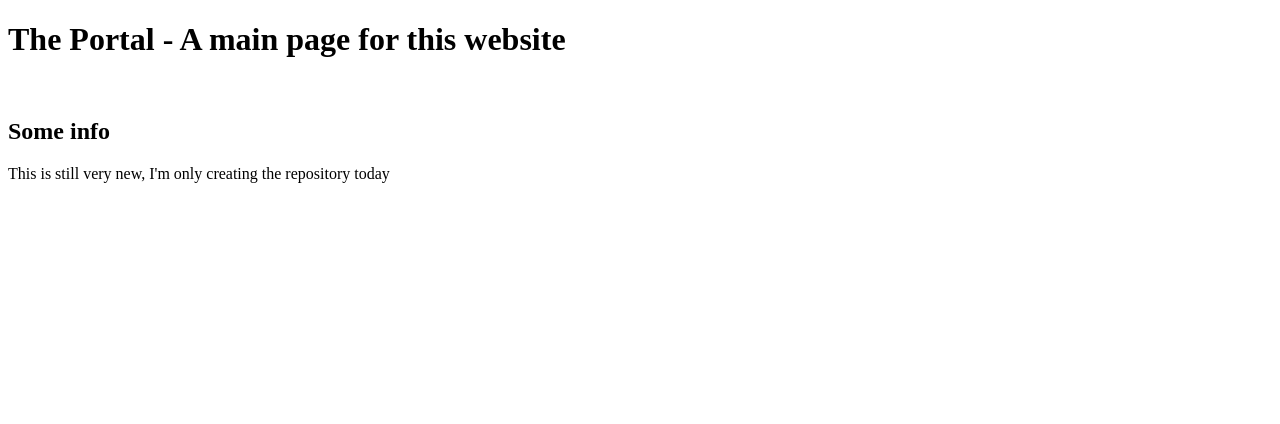
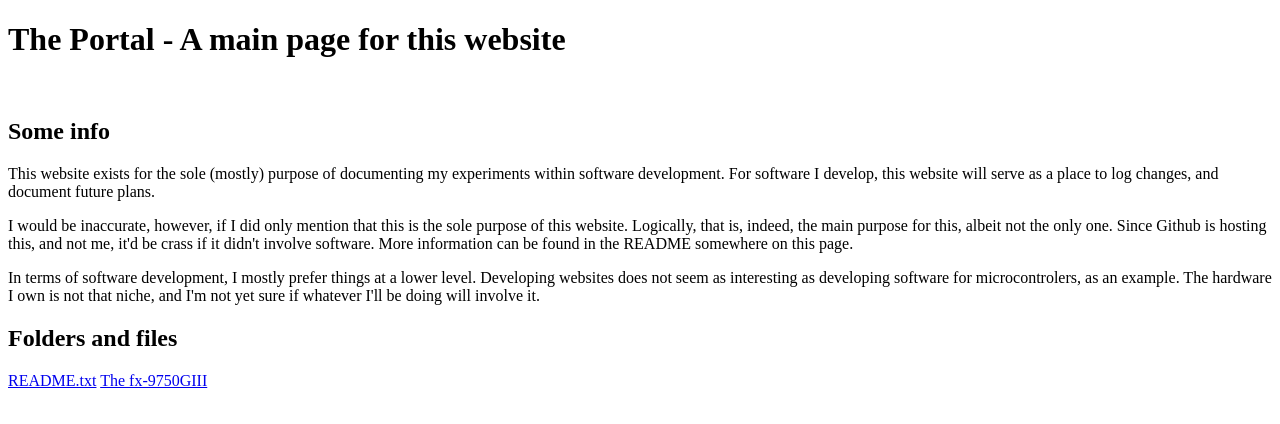
Before and after one commit to Bro-mine/bro-mine.github.io, a plain HTML site: page index.html in a window 1280 px wide. Drawn offline with Linux system fonts and the light colour scheme.

```diff
--- a/index.html
+++ b/index.html
@@ -7,8 +7,13 @@
 
 <body>
 	<h1>The Portal - A main page for this website</h1>
-	<br>
-	<h2>Some info</h2>
-	<p>This is still very new, I'm only creating the repository today</p>
+	  <br>
+	  <h2>Some info</h2>
+	  <p>This website exists for the sole (mostly) purpose of documenting my experiments within software development. For software I develop, this website will serve as a place to log changes, and document future plans.</p>
+	  <p>I would be inaccurate, however, if I did only mention that this is the sole purpose of this website. Logically, that is, indeed, the main purpose for this, albeit not the only one. Since Github is hosting this, and not me, it'd be crass if it didn't involve software. More information can be found in the README somewhere on this page.
+	  <p>In terms of software development, I mostly prefer things at a lower level. Developing websites does not seem as interesting as developing software for microcontrolers, as an example. The hardware I own is not that niche, and I'm not yet sure if whatever I'll be doing will involve it.
+	<h2>Folders and files</h2>
+	  <a href="pages/README.txt">README.txt</a>
+	  <a href="pages/fx-9750GIII/MainPage.html">The fx-9750GIII</a>
 </body>
 </html>
```
Also changed, not shown: pages/fx-9750GIII/MainPage.html (added, +17 -0 lines), pages/README.txt (added), pages/fx-9750GIII/README.txt (added).
